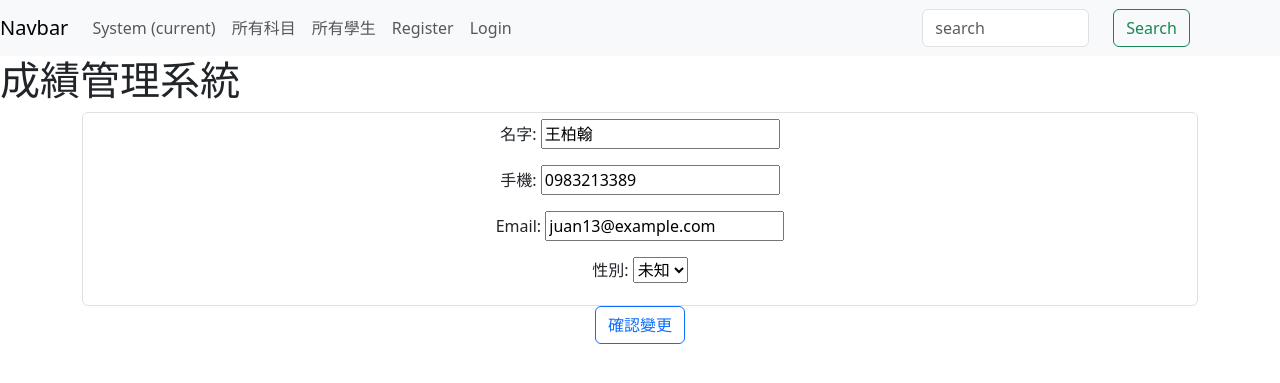
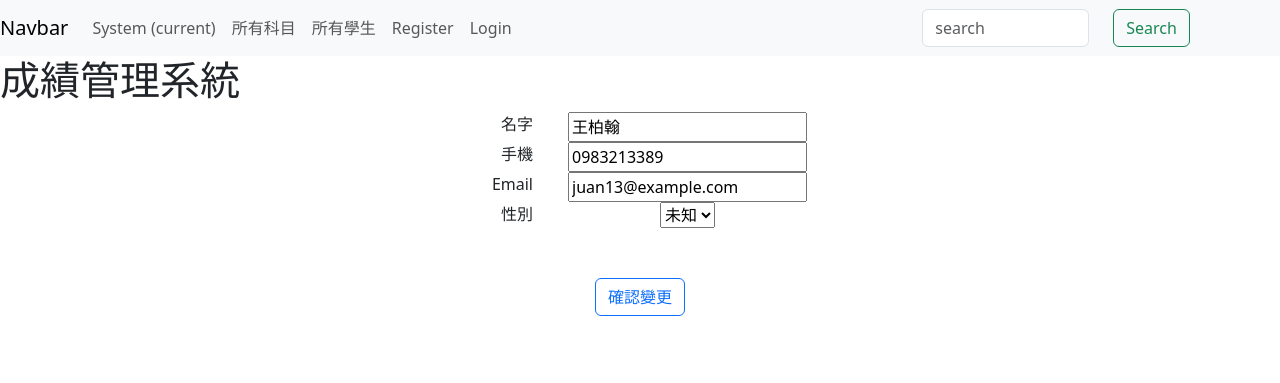
Before and after one commit to Ritabear/StudentGradeSystem, a Django app: page /app/students/update/217/ in a window 1280 px wide. Shown: the top 383 px of the page. Run offline with Django 4.2, Linux system fonts and the light colour scheme; data comes from the database, SQL or seed files in the repository; both versions use the stored data as it was after the commit; some libraries are stand-ins or nearby versions.

Commit message:
change to the self form

```diff
--- a/app/templates/app/UpdateStudent.html
+++ b/app/templates/app/UpdateStudent.html
@@ -4,9 +4,18 @@
 {% block content %}
     <form method="POST" style="text-align:center;">
         {% csrf_token %}
-        <div class="form-control">
+        {% comment %} <div class="form-control">
             {{ form.as_p }}
-        </div>
+        </div> {% endcomment %}
+        {% for field in form %}
+
+                <div class="form-group row">
+                    <label for="{{ field.id_for_label }}" class="col-sm-5 text-end">{{ field.label }}</label>
+                    {#直接用field，而不是form_obj.field#}
+                    <div class="col-sm-3"> {{ field }}</div>
+                </div>
+            {% endfor %}
+        <div class="space-more" style="margin-top: 50px;"></div>
         <button type="submit" class="btn btn-outline-primary">確認變更</button>
     </form>
 {% endblock %}
```
Also changed, not shown: app/templates/app/CreateGrade.html (+12 -4 lines), db.sqlite3.
